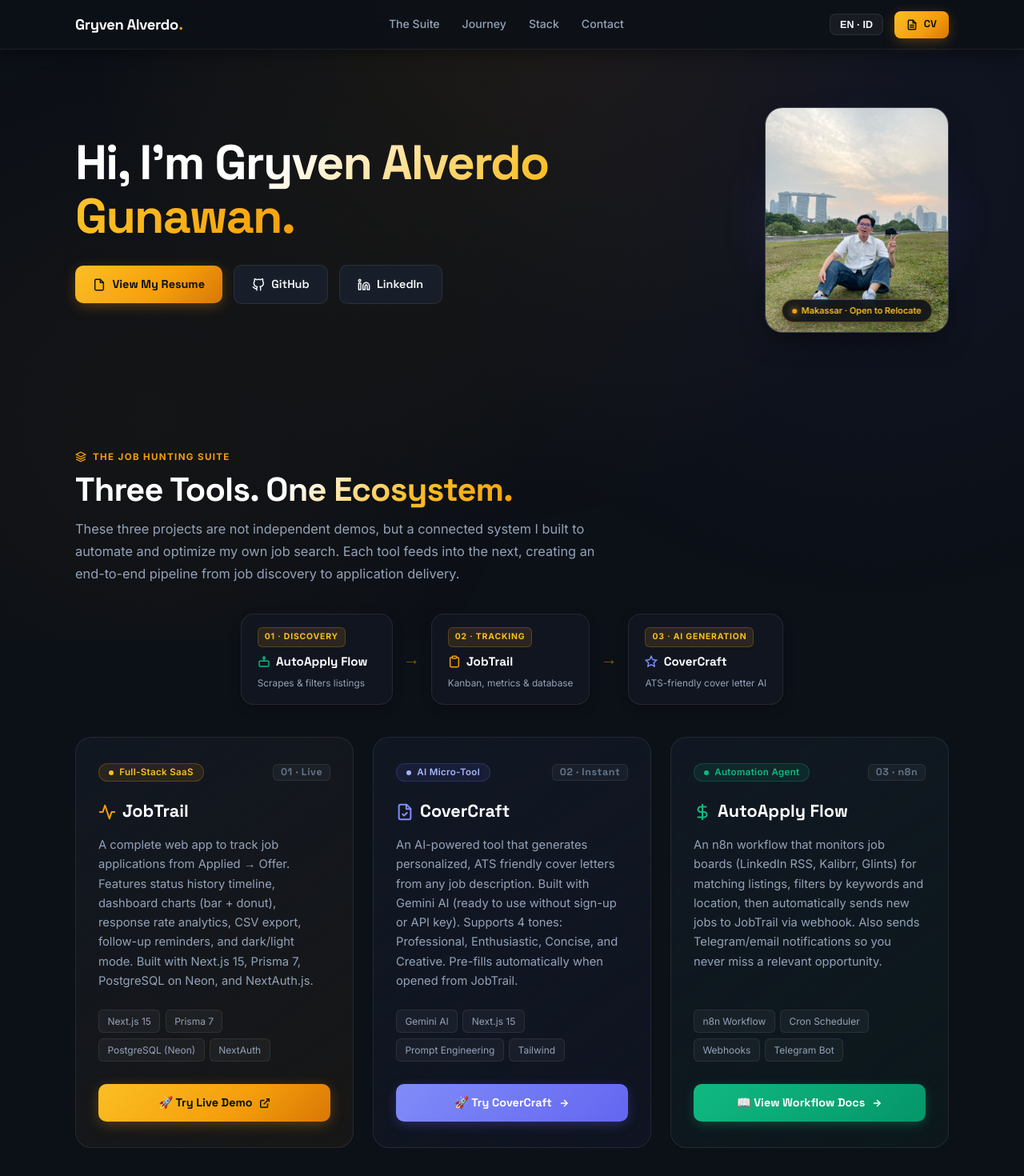
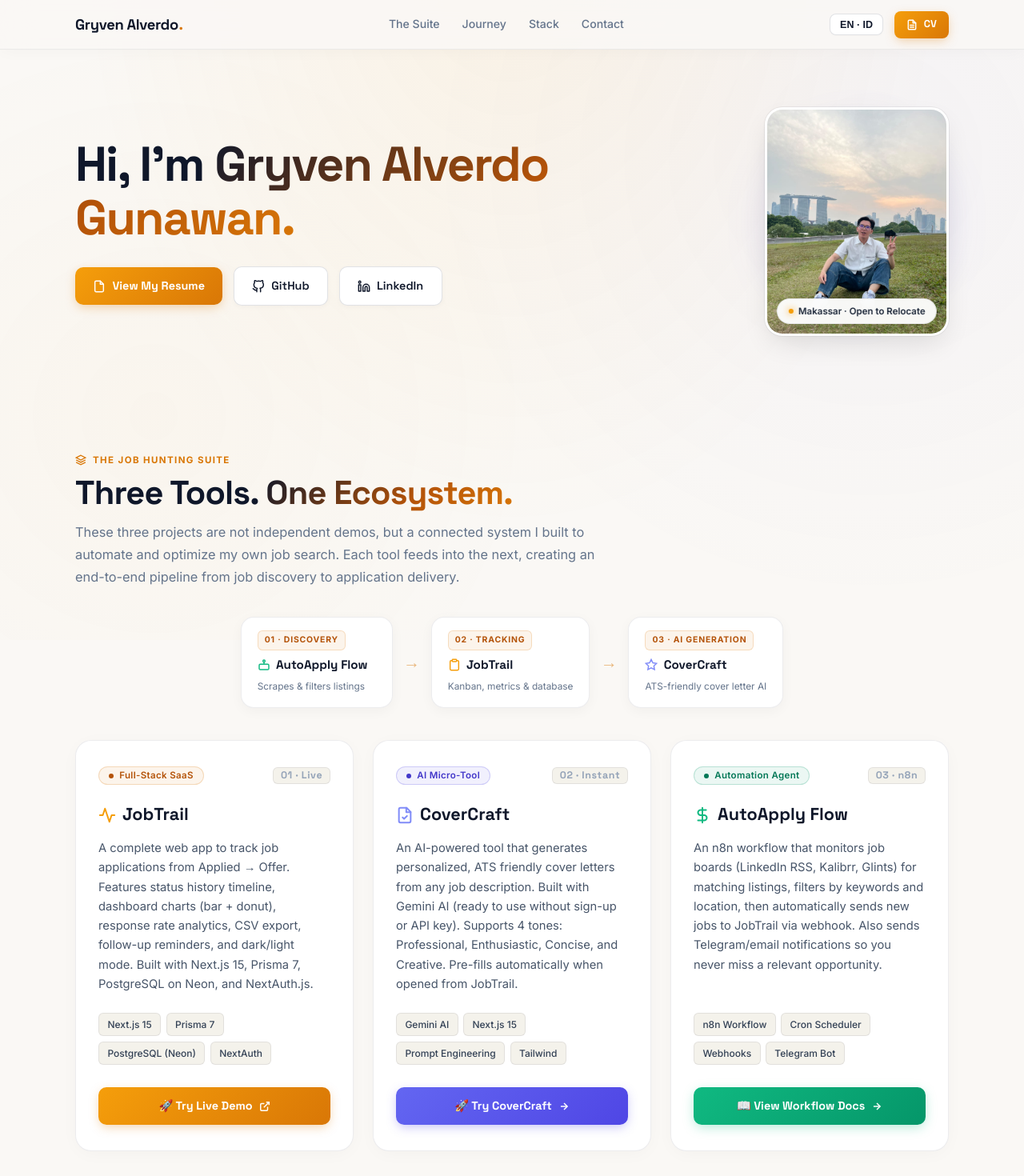
Before and after one commit to gryvnalvrdo/portofolio, a Next.js app: page / in a window 1280 px wide. Shown: the top 1470 px of the page at 80% size. Built offline with nearby package versions, Linux system fonts and the light colour scheme.

Commit message:
feat: implement Option 1 Clean Warm Light theme and hide mobile header CV button

```diff
--- a/app/globals.css
+++ b/app/globals.css
@@ -7,39 +7,39 @@
 }
 
 :root {
-  --bg:           #0c1017; /* Warm deep slate charcoal */
-  --surface:      rgba(19, 26, 38, 0.65); /* Warm glassmorphic */
-  --surface2:     rgba(28, 38, 56, 0.6);
-  --border:       rgba(255, 255, 255, 0.08);
-  --border-hover: rgba(245, 158, 11, 0.3);
-  --primary:      #f59e0b; /* Warm Amber */
-  --primary-l:    #fbbf24;
-  --primary-d:    #d97706;
-  --amber:        #f59e0b;
-  --amber-l:      #fbbf24;
-  --indigo:       #6366f1;
-  --indigo-l:     #818cf8;
-  --cyan:         #f59e0b; /* Mapped to warm amber */
-  --cyan-l:       #fbbf24;
-  --purple:       #818cf8; /* Mapped to soft indigo */
-  --emerald:      #10b981;
-  --text:         #f8fafc;
-  --text-2:       #cbd5e1;
-  --muted:        #94a3b8;
-  --muted-2:      #64748b;
-  --error:        #ef4444;
+  --bg:           #faf8f5; /* Warm Ivory Porcelain Cream */
+  --surface:      #ffffff; /* Pure crisp white cards */
+  --surface2:     #f4f2eb; /* Warm subtle surface for pills, secondary buttons */
+  --border:       rgba(15, 23, 42, 0.08); /* Soft, natural warm border */
+  --border-hover: rgba(217, 119, 6, 0.35); /* Warm amber border on hover */
+  --primary:      #d97706; /* Warm Amber / Honey */
+  --primary-l:    #f59e0b;
+  --primary-d:    #b45309;
+  --amber:        #d97706;
+  --amber-l:      #b45309;
+  --indigo:       #4f46e5;
+  --indigo-l:     #6366f1;
+  --cyan:         #d97706;
+  --cyan-l:       #f59e0b;
+  --purple:       #6366f1;
+  --emerald:      #059669;
+  --text:         #0f172a; /* Deep Slate Charcoal */
+  --text-2:       #334155;
+  --muted:        #64748b;
+  --muted-2:      #94a3b8;
+  --error:        #e11d48;
 }
 
 html {
   scroll-behavior: smooth;
   scrollbar-width: thin;
-  scrollbar-color: rgba(245, 158, 11, 0.25) var(--bg);
+  scrollbar-color: rgba(217, 119, 6, 0.3) var(--bg);
 }
 
 ::-webkit-scrollbar { width: 8px; }
 ::-webkit-scrollbar-track { background: var(--bg); }
-::-webkit-scrollbar-thumb { background: rgba(245, 158, 11, 0.2); border-radius: 4px; }
-::-webkit-scrollbar-thumb:hover { background: rgba(245, 158, 11, 0.4); }
+::-webkit-scrollbar-thumb { background: rgba(15, 23, 42, 0.15); border-radius: 4px; }
+::-webkit-scrollbar-thumb:hover { background: rgba(15, 23, 42, 0.3); }
 
 body {
   font-family: 'Inter', sans-serif;
@@ -49,15 +49,15 @@ body {
   line-height: 1.6;
 }
 
-/* Warm ambient atmospheric illumination (no rigid tech grid) */
+/* Warm ambient atmospheric illumination (soft paper glow) */
 body::before {
   content: '';
   position: fixed;
   inset: 0;
   background-image:
-    radial-gradient(ellipse at 50% -10%, rgba(245, 158, 11, 0.08) 0%, transparent 60%),
-    radial-gradient(circle at 85% 25%, rgba(99, 102, 241, 0.06) 0%, transparent 45%),
-    radial-gradient(circle at 15% 65%, rgba(245, 158, 11, 0.04) 0%, transparent 40%);
+    radial-gradient(ellipse at 50% -10%, rgba(245, 158, 11, 0.07) 0%, transparent 60%),
+    radial-gradient(circle at 85% 25%, rgba(99, 102, 241, 0.04) 0%, transparent 45%),
+    radial-gradient(circle at 15% 65%, rgba(245, 158, 11, 0.03) 0%, transparent 40%);
   pointer-events: none;
   z-index: 0;
 }
@@ -69,8 +69,8 @@ body::before {
   display: inline-flex;
   align-items: center;
   gap: 0.5rem;
-  background: linear-gradient(135deg, #fbbf24 0%, #f59e0b 60%, #d97706 100%);
-  color: #0c1017;
+  background: linear-gradient(135deg, #f59e0b 0%, #d97706 100%);
+  color: #ffffff;
   padding: 0.75rem 1.4rem;
   border-radius: 10px;
   font-family: 'Space Grotesk', sans-serif;
@@ -78,37 +78,38 @@ body::before {
   font-size: 0.9rem;
   text-decoration: none;
   transition: all 0.25s cubic-bezier(0.16, 1, 0.3, 1);
-  box-shadow: 0 4px 18px -2px rgba(245, 158, 11, 0.35);
+  box-shadow: 0 4px 14px -2px rgba(217, 119, 6, 0.35);
   cursor: pointer;
   border: none;
 }
 .btn-primary:hover {
   transform: translateY(-2px);
-  box-shadow: 0 8px 25px -4px rgba(245, 158, 11, 0.55);
-  color: #0c1017;
+  box-shadow: 0 8px 22px -4px rgba(217, 119, 6, 0.5);
+  color: #ffffff;
 }
 
 .btn-secondary {
   display: inline-flex;
   align-items: center;
   gap: 0.5rem;
-  background: var(--surface2);
-  color: var(--text);
+  background: #ffffff;
+  color: #0f172a;
   padding: 0.75rem 1.4rem;
-  border: 1px solid var(--border);
+  border: 1px solid rgba(15, 23, 42, 0.12);
   border-radius: 10px;
   font-family: 'Space Grotesk', sans-serif;
   font-weight: 600;
   font-size: 0.9rem;
   text-decoration: none;
   transition: all 0.25s cubic-bezier(0.16, 1, 0.3, 1);
+  box-shadow: 0 2px 6px rgba(0, 0, 0, 0.03);
   cursor: pointer;
 }
 .btn-secondary:hover {
-  background: rgba(255, 255, 255, 0.08);
-  border-color: rgba(255, 255, 255, 0.2);
+  background: #f8fafc;
+  border-color: rgba(15, 23, 42, 0.25);
   transform: translateY(-2px);
-  color: #fff;
+  color: #0f172a;
 }
 
 .btn-outline {
@@ -116,9 +117,9 @@ body::before {
   align-items: center;
   gap: 0.5rem;
   background: transparent;
-  color: var(--text-2);
+  color: #334155;
   padding: 0.75rem 1.4rem;
-  border: 1px solid var(--border);
+  border: 1px solid rgba(15, 23, 42, 0.14);
   border-radius: 10px;
   font-family: 'Space Grotesk', sans-serif;
   font-weight: 600;
@@ -127,15 +128,15 @@ body::before {
   transition: all 0.25s ease;
 }
 .btn-outline:hover {
-  border-color: var(--border-hover);
-  background: rgba(255,255,255,0.04);
-  color: var(--text);
+  border-color: rgba(217, 119, 6, 0.4);
+  background: rgba(15, 23, 42, 0.03);
+  color: #0f172a;
 }
 
 .lang-toggle {
-  background: rgba(255, 255, 255, 0.05);
-  border: 1px solid var(--border);
-  color: var(--text);
+  background: #ffffff;
+  border: 1px solid rgba(15, 23, 42, 0.12);
+  color: #0f172a;
   padding: 0.35rem 0.75rem;
   border-radius: 8px;
   font-size: 0.78rem;
@@ -147,10 +148,12 @@ body::before {
   align-items: center;
   justify-content: center;
   flex-shrink: 0;
+  box-shadow: 0 1px 3px rgba(0, 0, 0, 0.02);
 }
 .lang-toggle:hover {
-  background: rgba(255, 255, 255, 0.1);
-  border-color: var(--border-hover);
+  background: #f8fafc;
+  border-color: rgba(217, 119, 6, 0.4);
+  color: #b45309;
 }
 
 .site-header-cv-btn {
@@ -170,11 +173,11 @@ body::before {
   right: 0;
   width: 100%;
   z-index: 1000;
-  background: rgba(12, 16, 23, 0.88);
+  background: rgba(250, 248, 245, 0.88);
   backdrop-filter: blur(20px);
   -webkit-backdrop-filter: blur(20px);
-  border-bottom: 1px solid rgba(255, 255, 255, 0.08);
-  box-shadow: 0 4px 20px -2px rgba(0, 0, 0, 0.5);
+  border-bottom: 1px solid rgba(15, 23, 42, 0.06);
+  box-shadow: 0 4px 20px -2px rgba(0, 0, 0, 0.03);
   transition: all 0.25s ease;
 }
 .site-header-inner {
@@ -189,7 +192,7 @@ body::before {
   font-family: 'Space Grotesk', sans-serif;
   font-size: 1.15rem;
   font-weight: 700;
-  color: #fff;
+  color: #0f172a;
   text-decoration: none;
   display: inline-flex;
   align-items: center;
@@ -203,7 +206,7 @@ body::before {
   transform: translateY(-1px);
 }
 .site-brand-name {
-  color: #ffffff;
+  color: #0f172a;
 }
 .site-brand-dot {
   color: var(--amber);
@@ -215,7 +218,7 @@ body::before {
   gap: 1.75rem;
 }
 .site-nav-link {
-  color: var(--muted);
+  color: #64748b;
   text-decoration: none;
   font-size: 0.88rem;
   font-weight: 500;
@@ -275,16 +278,16 @@ body::before {
   line-height: 1.1;
   letter-spacing: -0.03em;
   margin-bottom: 1.75rem;
-  color: #ffffff;
+  color: #0f172a;
 }
 .hero-gradient-text {
-  background: linear-gradient(135deg, #ffffff 15%, #fbbf24 60%, #f59e0b 100%);
+  background: linear-gradient(135deg, #0f172a 0%, #b45309 60%, #d97706 100%);
   -webkit-background-clip: text;
   -webkit-text-fill-color: transparent;
   background-clip: text;
 }
 .hero-desc {
-  color: var(--muted);
+  color: #475569;
   font-size: 1.08rem;
   line-height: 1.75;
   max-width: 600px;
@@ -296,12 +299,13 @@ body::before {
   display: flex;
   align-items: center;
   gap: 1.25rem;
-  background: rgba(15, 23, 42, 0.6);
+  background: #ffffff;
   border: 1px solid var(--border);
   border-radius: 14px;
   padding: 0.75rem 1.25rem;
   margin-bottom: 2rem;
   width: fit-content;
+  box-shadow: 0 4px 16px rgba(0, 0, 0, 0.03);
 }
 .hero-highlight-item {
   display: flex;
@@ -311,7 +315,7 @@ body::before {
   font-family: 'Space Grotesk', sans-serif;
   font-size: 1.1rem;
   font-weight: 700;
-  color: #ffffff;
+  color: #0f172a;
   line-height: 1.1;
 }
 .hero-highlight-lbl {
@@ -321,7 +325,7 @@ body::before {
 .hero-highlight-divider {
   width: 1px;
   height: 28px;
-  background: rgba(255, 255, 255, 0.08);
+  background: rgba(15, 23, 42, 0.08);
 }
 
 .hero-actions {
@@ -346,7 +350,7 @@ body::before {
   position: absolute;
   inset: -15px;
   border-radius: 28px;
-  background: radial-gradient(circle at center, rgba(245, 158, 11, 0.22) 0%, rgba(99, 102, 241, 0.12) 50%, transparent 70%);
+  background: radial-gradient(circle at center, rgba(217, 119, 6, 0.16) 0%, rgba(79, 70, 229, 0.08) 50%, transparent 70%);
   filter: blur(20px);
   z-index: 0;
 }
@@ -355,15 +359,15 @@ body::before {
   z-index: 1;
   border-radius: 22px;
   overflow: hidden;
-  border: 1px solid rgba(255, 255, 255, 0.15);
-  background: var(--surface2);
-  box-shadow: 0 15px 35px -10px rgba(0, 0, 0, 0.5);
+  border: 3px solid #ffffff;
+  background: #ffffff;
+  box-shadow: 0 14px 35px -8px rgba(0, 0, 0, 0.12), 0 0 0 1px rgba(15, 23, 42, 0.06);
   cursor: pointer;
   transition: transform 0.3s ease, border-color 0.3s ease;
 }
 .hero-avatar-inner:hover {
   transform: translateY(-4px) scale(1.02);
-  border-color: rgba(245, 158, 11, 0.45);
+  border-color: rgba(217, 119, 6, 0.45);
 }
 .hero-avatar-img {
   width: 100%;
@@ -377,20 +381,20 @@ body::before {
   bottom: 12px;
   left: 50%;
   transform: translateX(-50%);
-  background: rgba(12, 16, 23, 0.9);
+  background: rgba(255, 255, 255, 0.95);
   backdrop-filter: blur(12px);
   -webkit-backdrop-filter: blur(12px);
-  border: 1px solid rgba(245, 158, 11, 0.35);
-  padding: 0.3rem 0.75rem;
+  border: 1px solid rgba(15, 23, 42, 0.08);
+  padding: 0.35rem 0.85rem;
   border-radius: 100px;
-  font-size: 0.68rem;
+  font-size: 0.72rem;
   font-weight: 600;
-  color: var(--amber-l);
+  color: #1e293b;
   white-space: nowrap;
   display: flex;
   align-items: center;
-  gap: 0.35rem;
-  box-shadow: 0 4px 15px rgba(0, 0, 0, 0.4);
+  gap: 0.4rem;
+  box-shadow: 0 4px 15px rgba(0, 0, 0, 0.06);
   z-index: 2;
 }
 .hero-avatar-online-dot {
@@ -423,14 +427,14 @@ body::before {
   font-size: clamp(1.85rem, 3.5vw, 2.6rem);
   font-weight: 700;
   letter-spacing: -0.02em;
-  color: #fff;
+  color: #0f172a;
   line-height: 1.15;
   margin-bottom: 0.75rem;
 }
 .section-desc {
   font-size: 1.02rem;
   line-height: 1.7;
-  color: var(--muted);
+  color: #64748b;
   max-width: 650px;
 }
 
@@ -540,12 +544,12 @@ body::before {
   position: relative;
   overflow: hidden;
   min-width: 190px;
-  box-shadow: 0 4px 15px rgba(0,0,0,0.15);
+  box-shadow: 0 4px 16px rgba(0,0,0,0.04);
 }
 .pipeline-card:hover {
   transform: translateY(-4px);
-  border-color: rgba(245, 158, 11, 0.45);
-  box-shadow: 0 12px 30px -5px rgba(245, 158, 11, 0.2);
+  border-color: rgba(217, 119, 6, 0.45);
+  box-shadow: 0 12px 30px -5px rgba(217, 119, 6, 0.15);
 }
 .pipeline-card:active {
   transform: scale(0.97);
@@ -555,17 +559,17 @@ body::before {
   font-weight: 700;
   letter-spacing: 0.08em;
   text-transform: uppercase;
-  color: var(--amber-l);
-  background: rgba(245, 158, 11, 0.12);
+  color: #b45309;
+  background: rgba(217, 119, 6, 0.08);
   padding: 0.2rem 0.5rem;
   border-radius: 6px;
-  border: 1px solid rgba(245, 158, 11, 0.25);
+  border: 1px solid rgba(217, 119, 6, 0.2);
 }
 .pipeline-card-title {
   font-family: 'Space Grotesk', sans-serif;
   font-size: 0.95rem;
   font-weight: 700;
-  color: #fff;
+  color: #0f172a;
   display: flex;
   align-items: center;
   gap: 0.45rem;
@@ -618,11 +622,12 @@ body::before {
   transition: all 0.35s cubic-bezier(0.16, 1, 0.3, 1);
   position: relative;
   overflow: hidden;
+  box-shadow: 0 4px 25px -4px rgba(0, 0, 0, 0.04);
 }
 .project-card-modern:hover {
   transform: translateY(-5px);
-  border-color: rgba(245, 158, 11, 0.4);
-  box-shadow: 0 20px 40px -15px rgba(0, 0, 0, 0.6), 0 0 25px -5px rgba(245, 158, 11, 0.15);
+  border-color: rgba(217, 119, 6, 0.4);
+  box-shadow: 0 20px 40px -15px rgba(0, 0, 0, 0.08), 0 0 25px -5px rgba(217, 119, 6, 0.12);
 }
 
 /* Fixed symmetrical non-wrapping badge row */
@@ -646,19 +651,19 @@ body::before {
   line-height: 1;
 }
 .project-pill-badge.cyan {
-  background: rgba(245, 158, 11, 0.1);
-  color: #fbbf24;
-  border: 1px solid rgba(245, 158, 11, 0.25);
+  background: rgba(217, 119, 6, 0.08);
+  color: #b45309;
+  border: 1px solid rgba(217, 119, 6, 0.22);
 }
 .project-pill-badge.purple {
-  background: rgba(99, 102, 241, 0.1);
-  color: #a5b4fc;
-  border: 1px solid rgba(99, 102, 241, 0.25);
+  background: rgba(79, 70, 229, 0.08);
+  color: #4338ca;
+  border: 1px solid rgba(79, 70, 229, 0.22);
 }
 .project-pill-badge.emerald {
-  background: rgba(16, 185, 129, 0.1);
-  color: #10b981;
-  border: 1px solid rgba(16, 185, 129, 0.25);
+  background: rgba(5, 150, 105, 0.08);
+  color: #047857;
+  border: 1px solid rgba(5, 150, 105, 0.22);
 }
 .project-pill-dot {
   width: 6px;
@@ -672,7 +677,7 @@ body::before {
   font-weight: 700;
   color: var(--muted-2);
   letter-spacing: 0.05em;
-  background: rgba(255, 255, 255, 0.04);
+  background: #f4f2eb;
   padding: 0.22rem 0.55rem;
   border-radius: 6px;
   border: 1px solid var(--border);
@@ -684,14 +689,14 @@ body::before {
   font-family: 'Space Grotesk', sans-serif;
   font-size: 1.35rem;
   font-weight: 700;
-  color: #fff;
+  color: #0f172a;
   margin-bottom: 0.75rem;
   display: flex;
   align-items: center;
   gap: 0.5rem;
 }
 .project-card-desc {
-  color: var(--muted);
+  color: #475569;
   font-size: 0.92rem;
   line-height: 1.65;
   margin-bottom: 1.5rem;
@@ -705,12 +710,13 @@ body::before {
 }
 .project-tag-item {
   display: inline-block;
-  background: rgba(255, 255, 255, 0.04);
+  background: #f4f2eb;
   border: 1px solid var(--border);
   padding: 0.25rem 0.65rem;
   border-radius: 6px;
   font-size: 0.75rem;
-  color: var(--muted);
+  color: #334155;
+  font-weight: 500;
 }
 .project-btn-row {
   margin-top: auto;
@@ -733,10 +739,12 @@ body::before {
   padding: 2rem;
   transition: all 0.3s ease;
   position: relative;
+  box-shadow: 0 4px 20px -2px rgba(0, 0, 0, 0.04);
 }
 .timeline-card:hover {
-  border-color: rgba(245, 158, 11, 0.35);
+  border-color: rgba(217, 119, 6, 0.35);
   transform: translateY(-2px);
+  box-shadow: 0 12px 30px -5px rgba(0, 0, 0, 0.06);
 }
 .timeline-top {
   display: flex;
@@ -750,7 +758,7 @@ body::before {
   font-family: 'Space Grotesk', sans-serif;
   font-size: 1.25rem;
   font-weight: 700;
-  color: #ffffff;
+  color: #0f172a;
   display: flex;
   align-items: center;
   gap: 0.75rem;
@@ -759,20 +767,21 @@ body::before {
 .timeline-date {
   font-size: 0.82rem;
   font-weight: 600;
-  color: var(--amber-l);
-  background: rgba(245, 158, 11, 0.1);
-  border: 1px solid rgba(245, 158, 11, 0.25);
+  color: #b45309;
+  background: rgba(217, 119, 6, 0.08);
+  border: 1px solid rgba(217, 119, 6, 0.2);
   padding: 0.25rem 0.75rem;
   border-radius: 100px;
 }
 .timeline-org {
   font-size: 0.95rem;
-  color: var(--text-2);
+  color: #334155;
+  font-weight: 600;
   margin-bottom: 1rem;
 }
 .timeline-bullets {
   padding-left: 1.25rem;
-  color: var(--muted);
+  color: #475569;
   font-size: 0.9rem;
   line-height: 1.7;
 }
@@ -794,16 +803,18 @@ body::before {
   border-radius: 18px;
   padding: 1.5rem;
   transition: all 0.3s ease;
+  box-shadow: 0 4px 20px -2px rgba(0, 0, 0, 0.04);
 }
 .stack-card:hover {
-  border-color: rgba(245, 158, 11, 0.35);
+  border-color: rgba(217, 119, 6, 0.35);
   transform: translateY(-3px);
+  box-shadow: 0 10px 25px -4px rgba(0, 0, 0, 0.06);
 }
 .stack-category-title {
   font-family: 'Space Grotesk', sans-serif;
   font-size: 1rem;
   font-weight: 700;
-  color: #ffffff;
+  color: #0f172a;
   margin-bottom: 1rem;
   display: flex;
   align-items: center;
@@ -815,37 +826,43 @@ body::before {
   gap: 0.45rem;
 }
 .stack-pill {
-  background: rgba(255, 255, 255, 0.04);
+  background: #f4f2eb;
   border: 1px solid var(--border);
   padding: 0.35rem 0.75rem;
   border-radius: 8px;
   font-size: 0.8rem;
   font-weight: 500;
-  color: var(--text-2);
+  color: #1e293b;
+  transition: all 0.2s ease;
+}
+.stack-pill:hover {
+  background: #ffffff;
+  border-color: rgba(217, 119, 6, 0.4);
+  color: #b45309;
 }
 
 /* ============================================
    CONTACT HERO CALLOUT
 ============================================= */
 .contact-callout {
-  background: linear-gradient(145deg, rgba(20, 26, 40, 0.85) 0%, rgba(28, 38, 56, 0.6) 100%);
-  border: 1px solid rgba(245, 158, 11, 0.25);
+  background: #ffffff;
+  border: 1px solid var(--border);
   border-radius: 24px;
   padding: 4rem 2rem;
   text-align: center;
   position: relative;
   overflow: hidden;
-  box-shadow: 0 20px 40px -15px rgba(0, 0, 0, 0.6), 0 0 30px -10px rgba(245, 158, 11, 0.1);
+  box-shadow: 0 15px 35px -5px rgba(0, 0, 0, 0.06), 0 0 30px -10px rgba(217, 119, 6, 0.1);
 }
 .contact-title {
   font-family: 'Space Grotesk', sans-serif;
   font-size: clamp(2rem, 4vw, 2.8rem);
   font-weight: 700;
-  color: #ffffff;
+  color: #0f172a;
   margin-bottom: 1rem;
 }
 .contact-desc {
-  color: var(--muted);
+  color: #475569;
   font-size: 1.05rem;
   line-height: 1.7;
   max-width: 580px;
@@ -893,25 +910,26 @@ body::before {
   padding: 0.45rem 0.85rem;
   min-height: 36px;
   border-radius: 8px;
-  background: rgba(255, 255, 255, 0.05);
-  border: 1px solid var(--border);
-  color: var(--text-2);
+  background: #ffffff;
+  border: 1px solid rgba(15, 23, 42, 0.1);
+  color: #334155;
   font-size: 0.8rem;
   font-weight: 500;
   text-decoration: none;
   transition: all 0.25s cubic-bezier(0.16, 1, 0.3, 1);
   cursor: pointer;
   white-space: nowrap;
+  box-shadow: 0 1px 3px rgba(0,0,0,0.03);
 }
 .footer-icon-btn svg {
   flex-shrink: 0;
 }
 .footer-icon-btn:hover {
-  background: rgba(245, 158, 11, 0.15);
-  border-color: rgba(245, 158, 11, 0.45);
-  color: var(--amber-l);
+  background: #faf8f5;
+  border-color: rgba(217, 119, 6, 0.45);
+  color: #b45309;
   transform: translateY(-2px);
-  box-shadow: 0 6px 16px -2px rgba(245, 158, 11, 0.25);
+  box-shadow: 0 4px 12px -2px rgba(217, 119, 6, 0.2);
 }
 /* ============================================
    FLOATING BACK TO TOP BUTTON (FAB)
@@ -925,16 +943,16 @@ body::before {
   align-items: center;
   gap: 0.45rem;
   padding: 0.6rem 1.05rem;
-  background: rgba(20, 26, 40, 0.9);
+  background: rgba(255, 255, 255, 0.95);
   backdrop-filter: blur(16px);
   -webkit-backdrop-filter: blur(16px);
-  border: 1px solid rgba(245, 158, 11, 0.35);
+  border: 1px solid rgba(15, 23, 42, 0.12);
   border-radius: 9999px;
-  color: #f1f5f9;
+  color: #0f172a;
   font-size: 0.82rem;
   font-weight: 600;
   letter-spacing: 0.01em;
-  box-shadow: 0 10px 25px -4px rgba(0, 0, 0, 0.6), 0 0 16px -2px rgba(245, 158, 11, 0.2);
+  box-shadow: 0 10px 25px -4px rgba(0, 0, 0, 0.1), 0 0 16px -2px rgba(217, 119, 6, 0.15);
   cursor: pointer;
   opacity: 0;
   visibility: hidden;
@@ -948,11 +966,11 @@ body::before {
   transform: translateY(0) scale(1);
 }
 .floating-back-to-top:hover {
-  background: rgba(28, 38, 56, 0.95);
-  border-color: rgba(245, 158, 11, 0.7);
-  color: var(--amber-l);
+  background: #ffffff;
+  border-color: rgba(217, 119, 6, 0.5);
+  color: #b45309;
   transform: translateY(-3px) scale(1.02);
-  box-shadow: 0 14px 30px -4px rgba(0, 0, 0, 0.7), 0 0 24px 0px rgba(245, 158, 11, 0.4);
+  box-shadow: 0 14px 30px -4px rgba(0, 0, 0, 0.12), 0 0 20px 0px rgba(217, 119, 6, 0.25);
 }
 .floating-back-to-top:active {
   transform: translateY(0) scale(0.96);
@@ -1099,8 +1117,7 @@ body::before {
     white-space: nowrap;
   }
   .site-header-cv-btn {
-    padding: 0.32rem 0.65rem !important;
-    font-size: 0.74rem !important;
+    display: none !important;
   }
   .portfolio-wrapper {
     padding: 1.25rem 0.85rem calc(4.5rem + env(safe-area-inset-bottom, 0px));
@@ -1125,8 +1142,8 @@ body::before {
     width: 104px;
     height: 104px;
     border-radius: 50%;
-    border: 2.5px solid rgba(245, 158, 11, 0.5);
-    box-shadow: 0 8px 25px rgba(245, 158, 11, 0.25);
+    border: 2.5px solid #ffffff;
+    box-shadow: 0 8px 25px rgba(0, 0, 0, 0.12);
     overflow: hidden;
   }
   .hero-avatar-img {
@@ -1149,7 +1166,7 @@ body::before {
     height: 15px;
     border-radius: 50%;
     background: #10b981;
-    border: 2.5px solid #0c1017;
+    border: 2.5px solid #ffffff;
     box-shadow: 0 0 8px #10b981;
     z-index: 5;
   }
--- a/app/page.tsx
+++ b/app/page.tsx
@@ -275,7 +275,7 @@ export default function Home() {
           <div className="projects-grid">
             {/* PROJECT 1: JOBTRAIL */}
             <RevealWrapper delay={100}>
-              <div className="project-card-modern" style={{ background: "linear-gradient(145deg, rgba(19, 26, 38, 0.75) 0%, rgba(245, 158, 11, 0.05) 100%)" }}>
+              <div className="project-card-modern">
                 <div className="project-header-top">
                   <div className="project-pill-badge cyan">
                     <span className="project-pill-dot" />
@@ -317,7 +317,7 @@ export default function Home() {
 
             {/* PROJECT 2: COVERCRAFT */}
             <RevealWrapper delay={150}>
-              <div className="project-card-modern" style={{ background: "linear-gradient(145deg, rgba(19, 26, 38, 0.75) 0%, rgba(99, 102, 241, 0.05) 100%)" }}>
+              <div className="project-card-modern">
                 <div className="project-header-top">
                   <div className="project-pill-badge purple">
                     <span className="project-pill-dot" />
@@ -347,9 +347,9 @@ export default function Home() {
                     style={{
                       flex: 1,
                       justifyContent: "center",
-                      background: "linear-gradient(135deg, #818cf8 0%, #6366f1 100%)",
+                      background: "linear-gradient(135deg, #6366f1 0%, #4f46e5 100%)",
                       color: "#fff",
-                      boxShadow: "0 4px 15px -2px rgba(99, 102, 241, 0.35)",
+                      boxShadow: "0 4px 14px -2px rgba(79, 70, 229, 0.35)",
                     }}
                   >
                     <span>{t.projects.covercraft.btn1}</span>
@@ -364,7 +364,7 @@ export default function Home() {
 
             {/* PROJECT 3: AUTOAPPLY FLOW */}
             <RevealWrapper delay={200}>
-              <div className="project-card-modern" style={{ background: "linear-gradient(145deg, rgba(19, 26, 38, 0.75) 0%, rgba(16, 185, 129, 0.05) 100%)" }}>
+              <div className="project-card-modern">
                 <div className="project-header-top">
                   <div className="project-pill-badge emerald">
                     <span className="project-pill-dot" />
```
Also changed, not shown: app/autoapply/page.tsx (+23 -23 lines), app/covercraft/page.tsx (+37 -37 lines).
